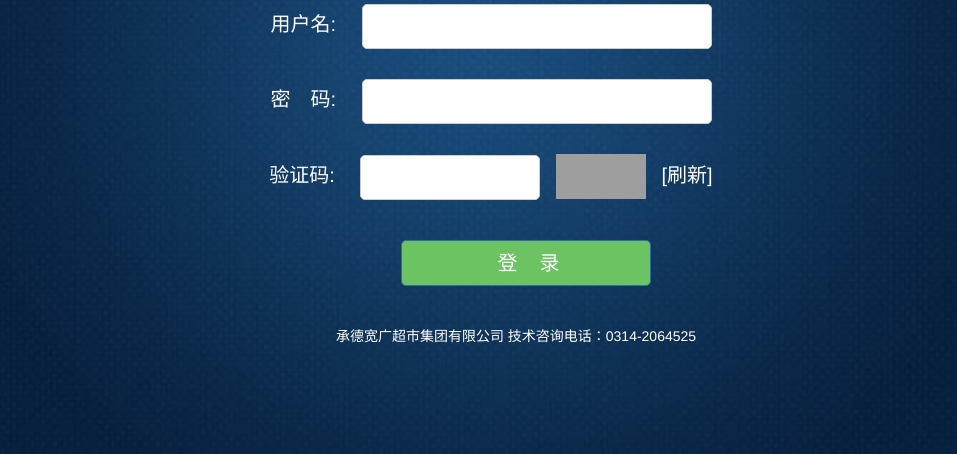
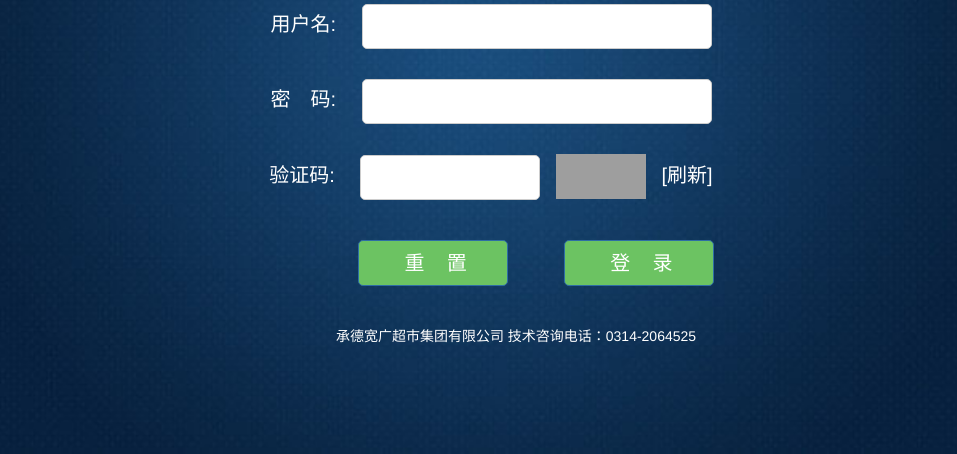
Before and after one commit to KGPython/scm, a Django app: template templates/login.html in a window 1280 px wide. Shown: the part 346-800 px from the top of the page, without its empty margins (149-1106 px from the left). Run offline with Django 3.2, Linux system fonts and the light colour scheme; the template is opened without the code that fills it, so the values that code supplies are empty; grey boxes are pictures that could not be loaded.

Commit message:
调整登录模版

```diff
--- a/static/css/main.css
+++ b/static/css/main.css
@@ -67,13 +67,13 @@ input[type="submit"],
 }
 .l-main-content p .enter{
 	margin-top:10px;
-	margin-left:70px;
-	width: 250px;
+	margin-left:50px;
+	width: 150px;
 	height: 46px;
 	background-color: #6CC362;
 	border-color: #2E6DA4;
 	color:#fff;
-	font-size: 20px
+	font-size: 20px;
 }
 .browserDownload{
 	position: relative;
--- a/templates/login.html
+++ b/templates/login.html
@@ -41,6 +41,7 @@
                         <a href="##" onclick="changeValidateCode('validateImg')">[刷新]</a>
                     </p>
                     <p>
+                         <input type="button" class="enter" id="resetId" style="margin-left:90px;" value="重&nbsp;&nbsp;&nbsp;&nbsp;置">
                         <input type="button" class="enter" id="loginId" value="登&nbsp;&nbsp;&nbsp;&nbsp;录">
                     </p>
                 </form>
@@ -80,6 +81,11 @@
                            $('#loginForm').ajaxSubmit(ajax_option);
                        }
                    });
+
+                    $("#resetId").bind("click",function(){
+                        changeValidateCode('validateImg');
+                        $('#loginForm')[0].reset();
+                    });
 
                   document.onkeydown = function(e){
                       var ev = document.all ? window.event : e;
```
